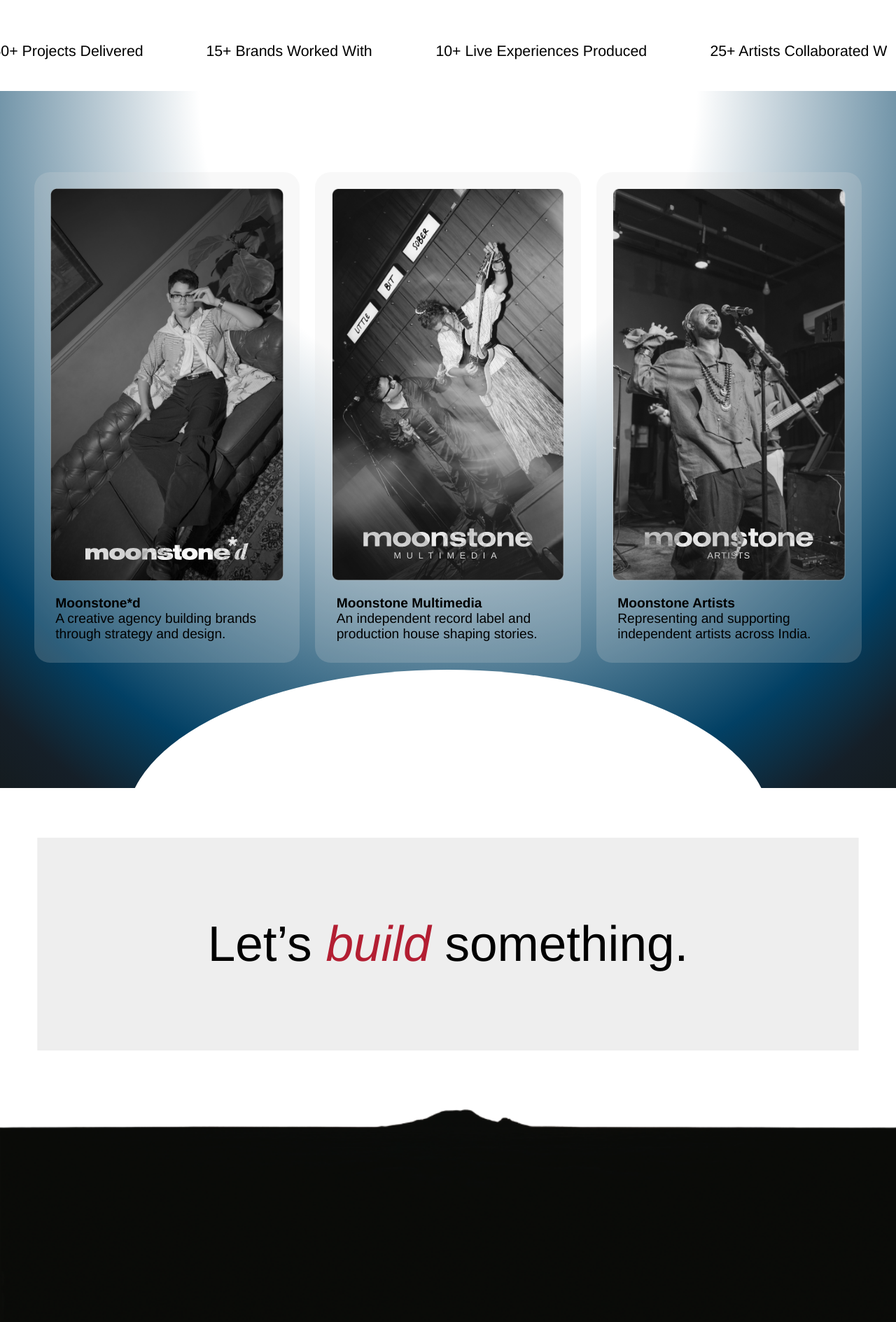
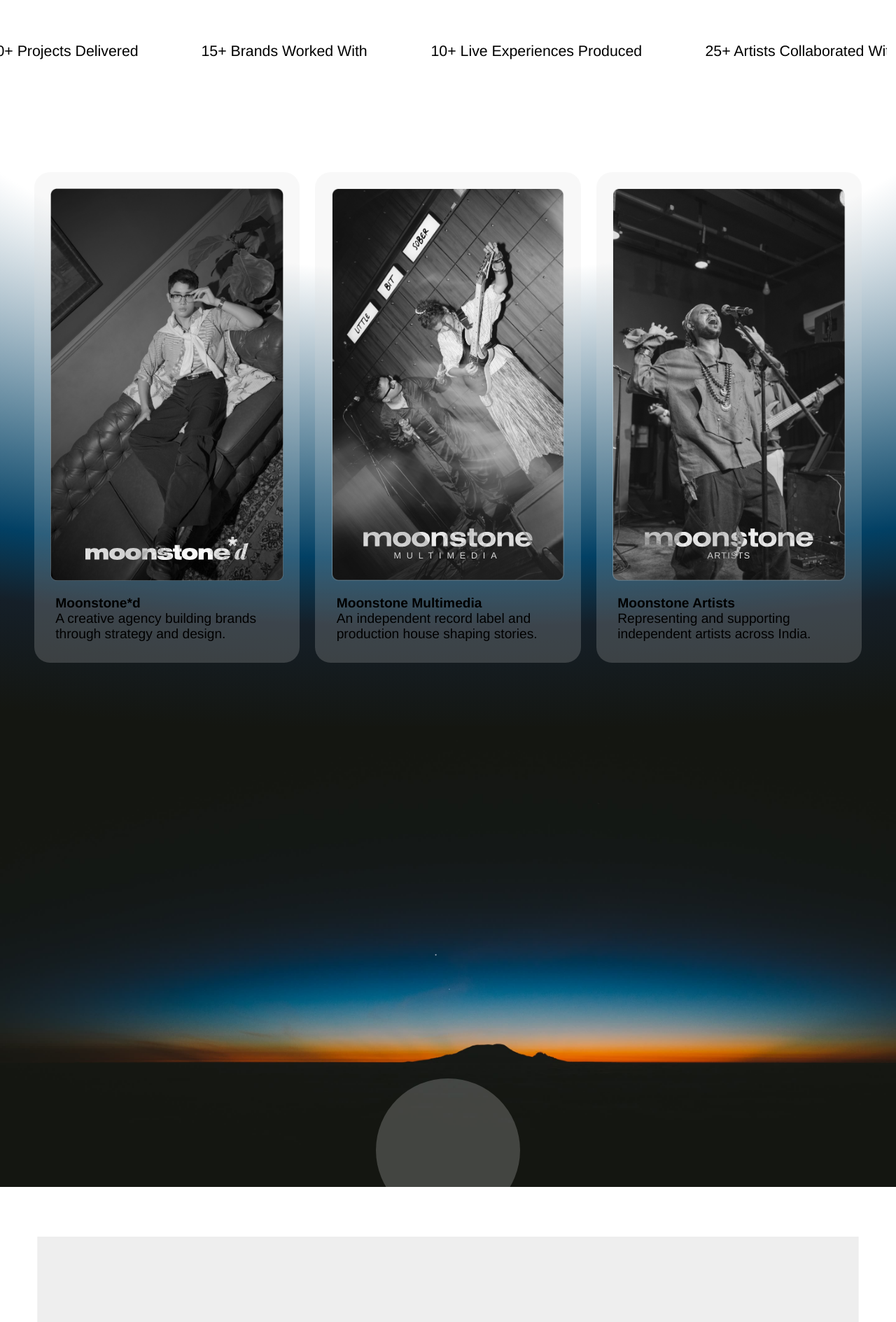
Before and after one commit to DevNiru2704/moonstone, a Next.js app: page / in a window 1280 px wide. Shown: the part 1580-3469 px from the top of the page at 70% size. Built offline with nearby package versions, Linux system fonts and the light colour scheme.

Commit message:
Moon section: exact Figma sky gradient, sunset photo, and a small horizon moon that grows to flood white

```diff
--- a/components/moon.tsx
+++ b/components/moon.tsx
@@ -8,13 +8,13 @@ import { u } from "@/lib/lenis";
 
 gsap.registerPlugin(ScrollTrigger);
 
-// Figma radial dusk stops (white -> blue -> near black), stretched over the card area.
-const sky = `radial-gradient(ellipse ${u(1700)} ${u(2000)} at 50% 0,
+// Figma radial dusk (white -> blue -> near black): ellipse 3533 x 1360 centred at (720, -30.76).
+const sky = `radial-gradient(ellipse ${u(3533)} ${u(1359.6)} at 50% ${u(-30.76)},
   rgb(255,255,255) 23.5%, rgb(192,207,216) 32%, rgb(129,160,178) 40.5%,
   rgb(97,136,158) 44.8%, rgb(65,112,139) 49%, rgb(34,88,119) 53.3%, rgb(18,76,110) 55.4%,
   rgb(2,64,100) 57.5%, rgb(12,48,70) 61.5%, rgb(21,31,40) 65.5%, rgb(20,22,17) 77.9%)`;
 
-/** Cards on the dusk sky; a white "moon" rises behind them and floods the sky white. */
+/** Cards on the dusk sky over the sunset; a small moon at the horizon grows and floods the section white. */
 export function Moon() {
   const root = useRef<HTMLElement>(null);
   const moon = useRef<HTMLDivElement>(null);
@@ -23,9 +23,10 @@ export function Moon() {
     if (matchMedia("(prefers-reduced-motion: reduce)").matches) return;
     const tween = gsap.fromTo(
       moon.current,
-      { scale: 0.45 },
+      { scale: 1, opacity: 0.2 },
       {
-        scale: 1,
+        scale: 17,
+        opacity: 1,
         ease: "none",
         scrollTrigger: {
           trigger: root.current,
@@ -45,21 +46,33 @@ export function Moon() {
     <section
       ref={root}
       className="relative overflow-hidden bg-white"
-      style={{
-        height: u(1120),
-        backgroundImage: sky,
-        backgroundRepeat: "no-repeat",
-      }}
+      style={{ height: u(1761) }}
     >
+      {/* eslint-disable-next-line @next/next/no-img-element */}
+      <img
+        src="/img/hills-1.jpg"
+        alt=""
+        className="absolute left-0 max-w-none object-cover"
+        style={{ top: u(1018.4), width: u(1539.849), height: u(1024) }}
+      />
+      <div
+        className="absolute inset-x-0"
+        style={{
+          top: u(2),
+          height: u(1018.413),
+          backgroundImage: sky,
+          backgroundRepeat: "no-repeat",
+        }}
+      />
       <div
         ref={moon}
-        className="absolute left-1/2 rounded-[50%] bg-white"
+        className="absolute left-1/2 rounded-full bg-white"
         style={{
-          top: u(930),
-          width: u(2300),
-          height: u(1100),
-          marginLeft: u(-1150),
-          transformOrigin: "50% 0",
+          top: u(1587.43),
+          width: u(230.675),
+          height: u(230.675),
+          marginLeft: u(-115.338),
+          opacity: 0.2,
         }}
       />
       <div className="relative" style={{ paddingTop: u(130) }}>
```
Also changed, not shown: public/img/hills-1.jpg (added).
